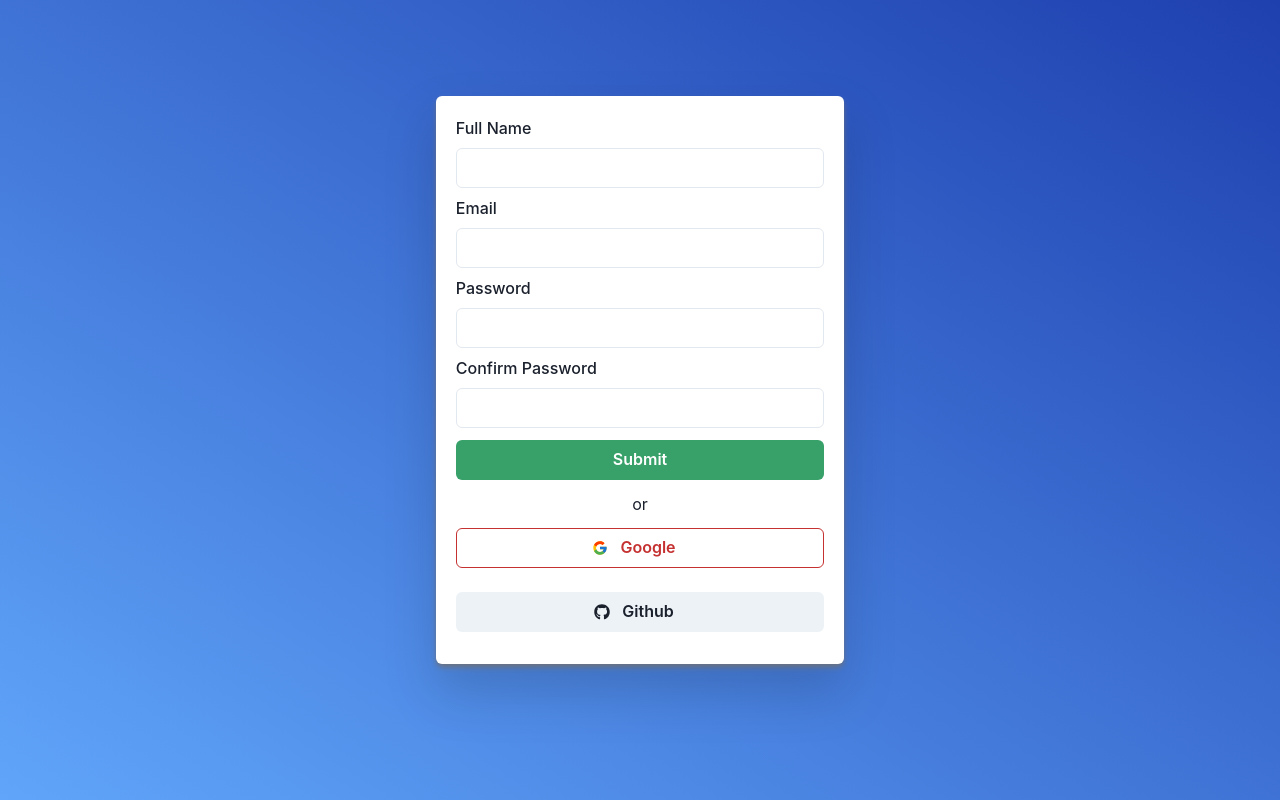
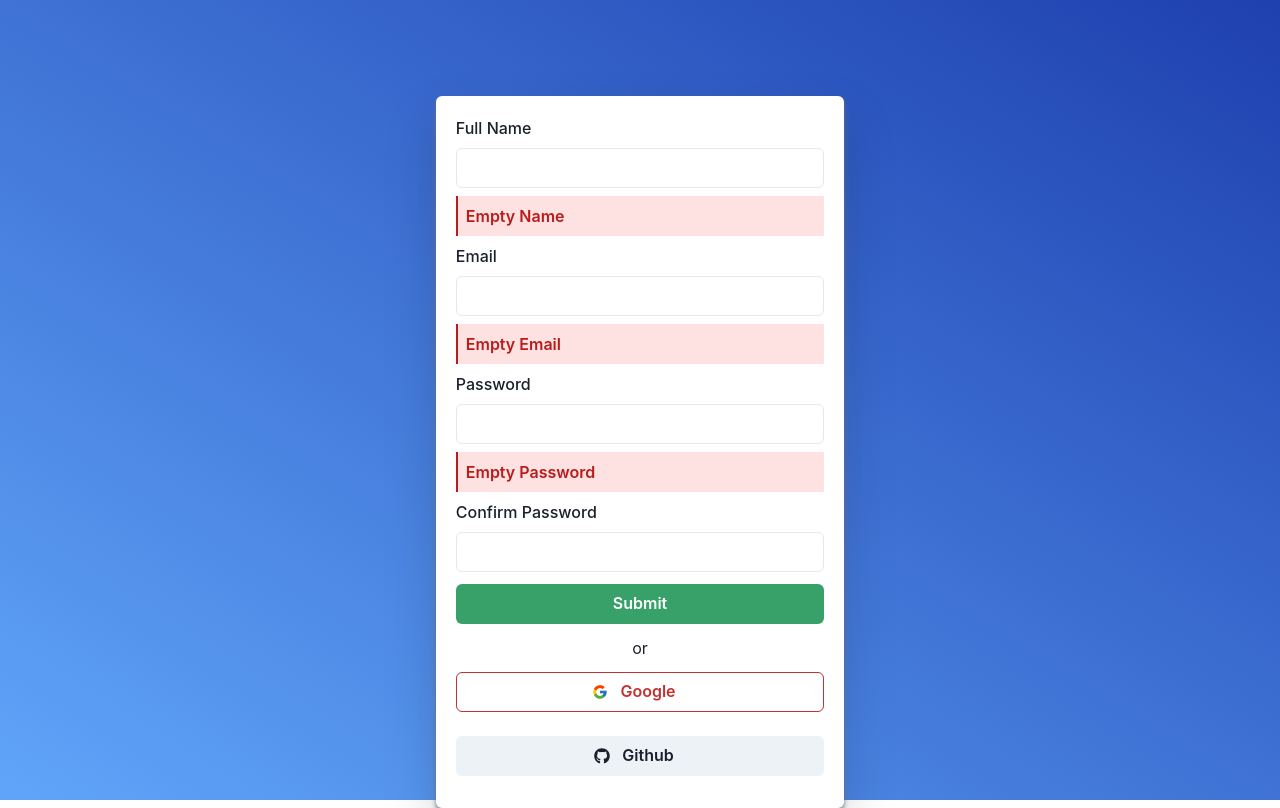
Before and after one commit to Pulukuri-Mohan-Sai-Chandra/product_invetory, a React (Vite) app in the folder web/: page /signup in a window 1280 px wide. Built offline with nearby package versions, Linux system fonts and the light colour scheme.

Commit message:
Implemented the Validation Message in the User Sign Up Component

```diff
--- a/web/src/Components/User/UserSignUp.tsx
+++ b/web/src/Components/User/UserSignUp.tsx
@@ -1,12 +1,9 @@
 import { useState } from "react";
 import { Input, FormLabel, Button,Text } from "@chakra-ui/react";
-import axios from 'axios'
 import { FcGoogle } from "react-icons/fc";
 import { FaGithub } from "react-icons/fa6";
-import {GoogleLogin} from '@react-oauth/google'
-
 import { User } from "./UserType";
-import { useNavigate } from "react-router-dom";
+import ValidationMessageComp from "../Util/ValidationMessage";
 
 
 const UserSignUp = () => {
@@ -16,23 +13,14 @@ const UserSignUp = () => {
     user_password: "",
     cnf_password: "",
   });
-  const [googleLogin,SetGoogleLogin] = useState<boolean>(false)
-  const navigate = useNavigate();
+  const [isSignUp,SetSignUp] = useState<boolean>(false)
+
   const handleChange = (e: React.ChangeEvent<HTMLInputElement>) => {
     SetUser({ ...user, [e.target.name]: e.target.value });
   };
   const handleClick = () => {
     console.log(user);
   };
-  const google_auth = async()=>{
-    return(
-      <GoogleLogin onSuccess={(res)=>console.log(res)} onError={()=>console.log("Error Occured")} />
-    )
-  }
-
-  const github_auth = ()=>{
-
-  }
   return (
     <div className="h-screen bg-gradient-to-tr from-blue-400 to-blue-800">
       <div className="bg-white w-max rounded-md p-5 mx-auto relative top-24 shadow-md shadow-gray-500 drop-shadow-2xl">
@@ -44,6 +32,7 @@ const UserSignUp = () => {
           type="text"
           value={user.user_name}
         />
+        <ValidationMessageComp message="Empty Name"/>
         <FormLabel className="my-2" htmlFor="email">
           Email
         </FormLabel>
@@ -54,6 +43,7 @@ const UserSignUp = () => {
           name="user_email"
           value={user.user_email}
         />
+        <ValidationMessageComp message="Empty Email"/>
         <FormLabel className="my-2" htmlFor="password">
           Password
         </FormLabel>
@@ -64,6 +54,7 @@ const UserSignUp = () => {
           name="user_password"
           value={user.user_password}
         />
+        <ValidationMessageComp message="Empty Password"/>
         <FormLabel className="my-2" htmlFor="cnf_password">
           Confirm Password
         </FormLabel>
@@ -86,7 +77,7 @@ const UserSignUp = () => {
         <div className="text-center">
         <Text textStyle="xs"> or</Text>
         </div>
-        <Button  onClick={google_auth} className="my-3" width="full" variant="outline" colorScheme="red" >
+        <Button  onClick={()=>{}} className="my-3" width="full" variant="outline" colorScheme="red" >
           <FcGoogle/> <span className="mx-3">Google</span>
         </Button>
         <Button  className="my-3" width="full" variant="solid" colorScheme="gray" >
--- /dev/null
+++ b/web/src/Components/Util/ValidationMessage.tsx
@@ -0,0 +1,13 @@
+interface ValidationMessageProps {
+  message: string;
+}
+
+const ValidationMessageComp: React.FC<ValidationMessageProps> = (props) => {
+  return(
+    <div className="text-red-700 font-semibold my-2 bg-red-100 border-l-2 border-l-red-700 p-2">
+        {props.message}
+    </div>
+  );
+};
+
+export default ValidationMessageComp;
```
